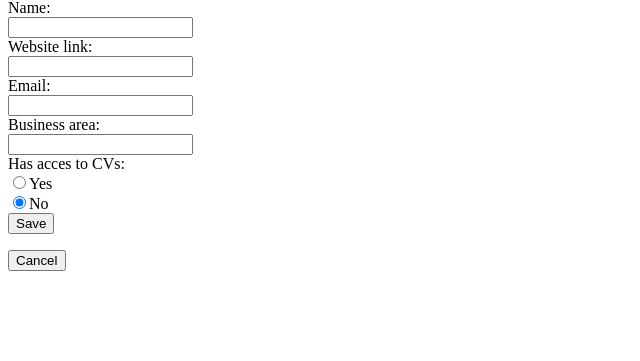
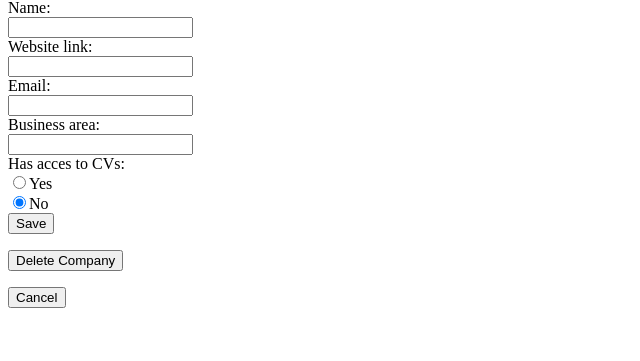
Before and after one commit to jose-correia/brain, a Flask app: template jeec_brain/templates/admin/companies/update_company.html in a window 1280 px wide. Shown: the part 91-452 px from the top of the page, without its empty margins (0-640 px from the left). Run offline with Flask 2, Linux system fonts and the light colour scheme; the template is opened without the code that fills it, so the values that code supplies are empty; parts of the project's set-up code (start-up, migrations or seed data) failed here and were passed over.

Commit message:
added delete company feature

```diff
--- a/jeec_brain/apps/admin_api/companies/routes.py
+++ b/jeec_brain/apps/admin_api/companies/routes.py
@@ -100,7 +100,7 @@ def update_company(company_external_id):
     return redirect(url_for('admin_api.companies_dashboard'))
 
 
-@bp.route('/companies/<string:company_external_id>', methods=['DELETE'])
+@bp.route('/company/<string:company_external_id>/delete', methods=['GET'])
 @require_admin_login
 def delete_company(company_external_id):
     company = CompaniesFinder.get_from_external_id(company_external_id)
@@ -109,7 +109,8 @@ def delete_company(company_external_id):
         return APIErrorValue('Couldnt find company').json(500)
 
     if CompaniesHandler.delete_company(company):
-        return {'message': "Company {} was deleted".format(company.name)}
+        return redirect(url_for('admin_api.companies_dashboard'))
+
     else:
         return APIErrorValue('Company deletion failed').json(500)
 
--- a/jeec_brain/templates/admin/companies/update_company.html
+++ b/jeec_brain/templates/admin/companies/update_company.html
@@ -38,6 +38,10 @@
         <input type="submit" value="Save">
     </form>
 
+    <form action="/admin/company/{{company.external_id}}/delete" method="get">
+        <button>Delete Company</button>
+    </form>
+
     <form action="{{ url_for('admin_api.companies_dashboard') }}" method="get">
         <button>Cancel</button>
     </form>
```
